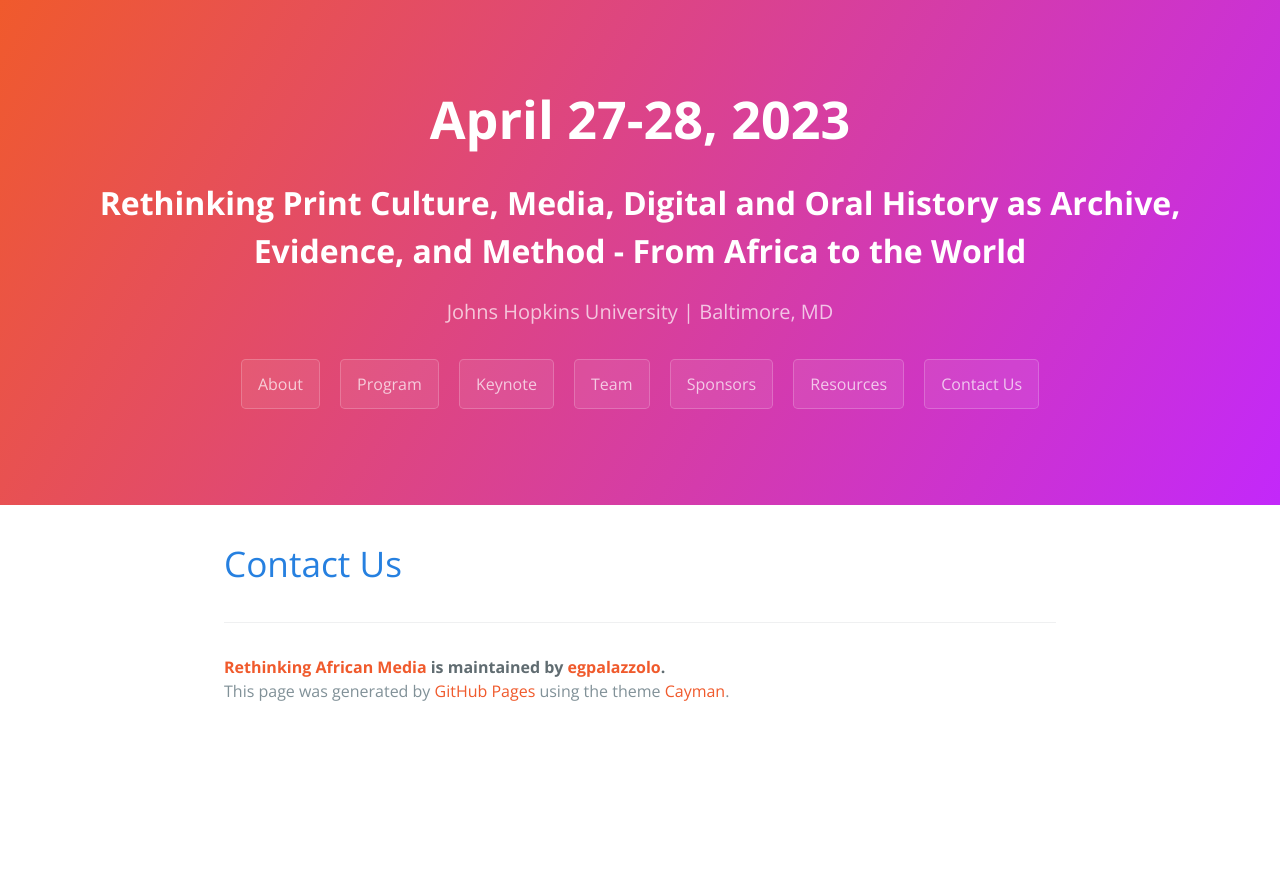
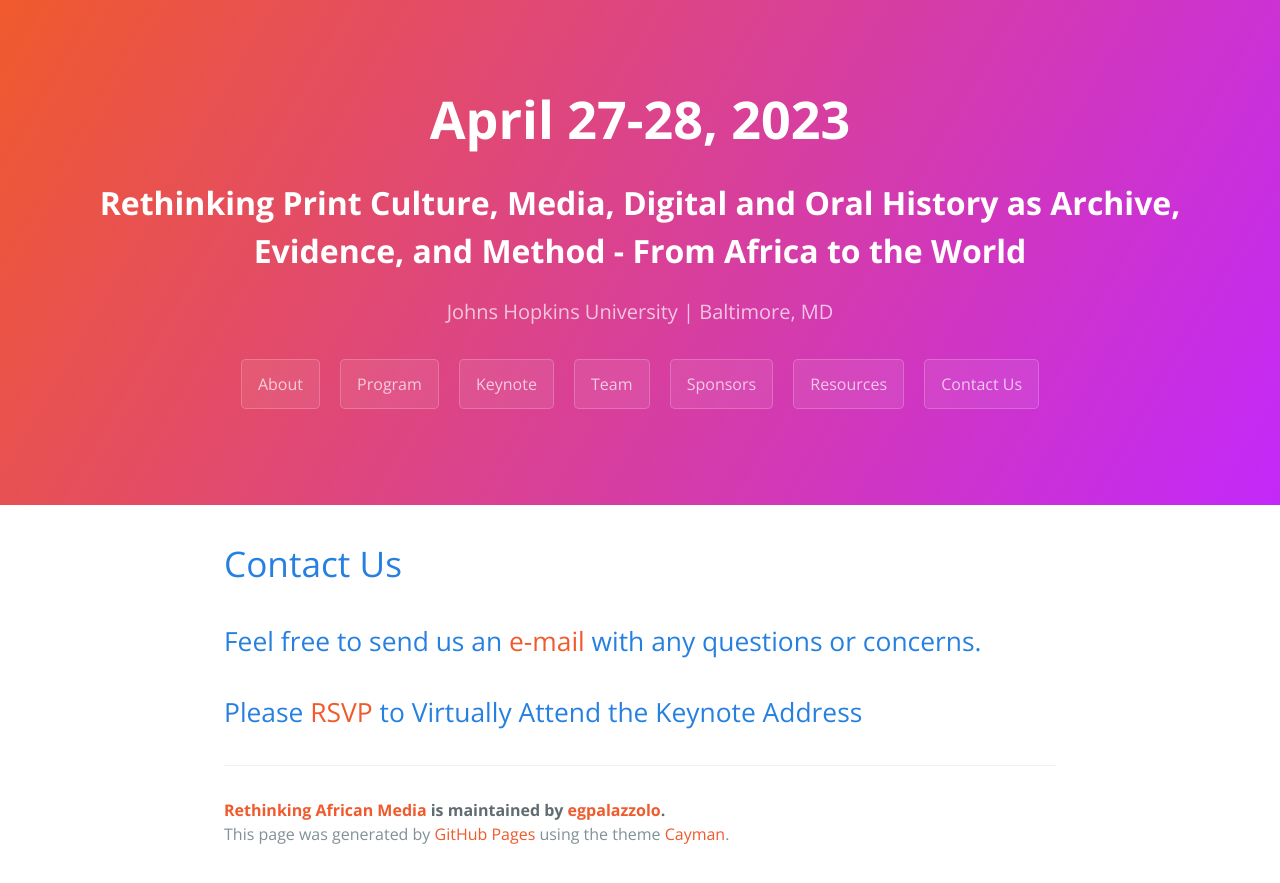
Before and after one commit to egpalazzolo/afprint, a Jekyll site: the page built from pages/contact.md, in a window 1280 px wide. Shown: the top 883 px of the page. Built offline with Jekyll 4.4.1, drawn with Linux system fonts in a browser that asks for light colours; some web fonts are replaced.

Commit message:
contact us update

```diff
--- a/pages/contact.md
+++ b/pages/contact.md
@@ -6,3 +6,7 @@ permalink: /contact/
 ---
 
 # Contact Us
+
+## Feel free to send us an [e-mail](mailto:rethinkingafricanmedia2023@gmail.com) with any questions or concerns.
+
+## Please [RSVP](https://docs.google.com/forms/d/e/1FAIpQLScelKAZUud_q_hu3fmhaBa_SfbmrJeFB8MeHyPwD88EqZ0tlA/viewform?usp=sf_link) to Virtually Attend the Keynote Address
```
Also changed, not shown: pages/images/can.jpeg, pages/images/canva5.jpeg (added), 6 other files.
